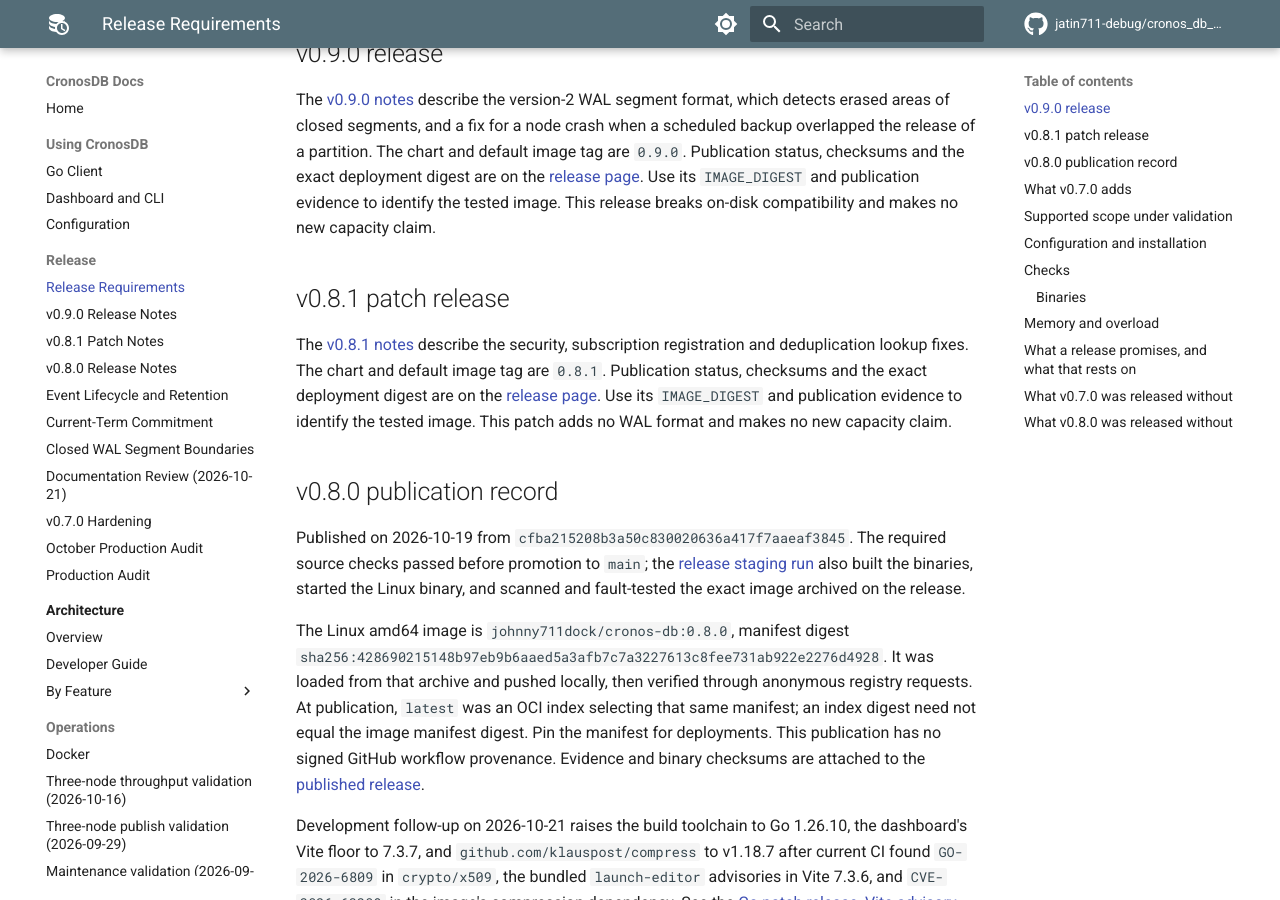
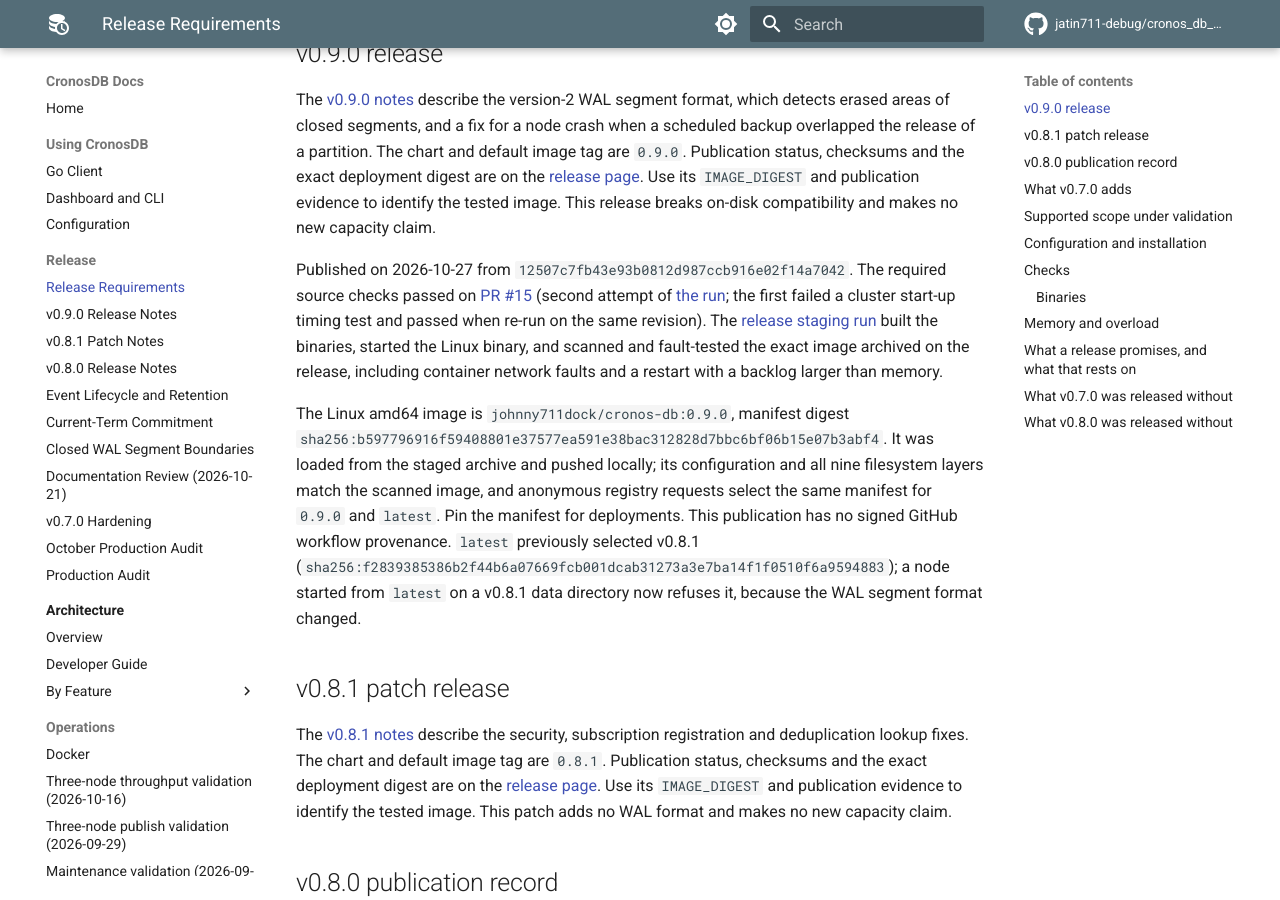
Before and after one commit to jatin711-debug/cronos_db_golang, an MkDocs documentation site: the page built from docs/PRODUCTION_RELEASE.md, in a window 1280 px wide and 900 px high, scrolled down 404 px. Built offline with MkDocs 1.6.1 and Material for MkDocs 9.7.7, drawn with Linux system fonts in a browser that asks for light colours; comment, search, counter and statistics services are not loaded.

Commit message:
docs: record the v0.9.0 publication and pin its image digest
The release commit cannot name an image digest that did not exist yet, so
DOCKER.md pointed at the IMAGE_DIGEST asset. The image is published now:
DOCKER.md pins its manifest digest, and PRODUCTION_RELEASE.md records the
publication the way the v0.8.0 section does: the source commit, the check
run (second attempt) and the staging run, how the image was published, and
that `latest` moved off v0.8.1 and refuses a v0.8.1 data directory.

Co-Authored-By: Claude Sonnet 5.5 <noreply@anthropic.com>

```diff
--- a/docs/PRODUCTION_RELEASE.md
+++ b/docs/PRODUCTION_RELEASE.md
@@ -27,6 +27,28 @@ deployment digest are on the
 [release page](https://github.com/jatin711-debug/cronos_db_golang/releases/tag/v0.9.0).
 Use its `IMAGE_DIGEST` and publication evidence to identify the tested image.
 This release breaks on-disk compatibility and makes no new capacity claim.
+
+Published on 2026-10-27 from `12507c7fb43e93b0812d987ccb916e02f14a7042`. The
+required source checks passed on
+[PR #15](https://github.com/jatin711-debug/cronos_db_golang/pull/15) (second
+attempt of [the run](https://github.com/jatin711-debug/cronos_db_golang/actions/runs/40526717149);
+the first failed a cluster start-up timing test and passed when re-run on the
+same revision). The
+[release staging run](https://github.com/jatin711-debug/cronos_db_golang/actions/runs/40531400344)
+built the binaries, started the Linux binary, and scanned and fault-tested the
+exact image archived on the release, including container network faults and a
+restart with a backlog larger than memory.
+
+The Linux amd64 image is `johnny711dock/cronos-db:0.9.0`, manifest digest
+`sha256:b597796916f59408801e37577ea591e38bac312828d7bbc6bf06b15e07b3abf4`.
+It was loaded from the staged archive and pushed locally; its configuration and
+all nine filesystem layers match the scanned image, and anonymous registry
+requests select the same manifest for `0.9.0` and `latest`. Pin the manifest
+for deployments. This publication has no signed GitHub workflow provenance.
+`latest` previously selected v0.8.1
+(`sha256:f2839385386b2f44b6a07669fcb001dcab31273a3e7ba14f1f0510f6a9594883`); a
+node started from `latest` on a v0.8.1 data directory now refuses it, because
+the WAL segment format changed.
 
 ## v0.8.1 patch release
 
```
Also changed, not shown: DOCKER.md (+2 -1 lines).
